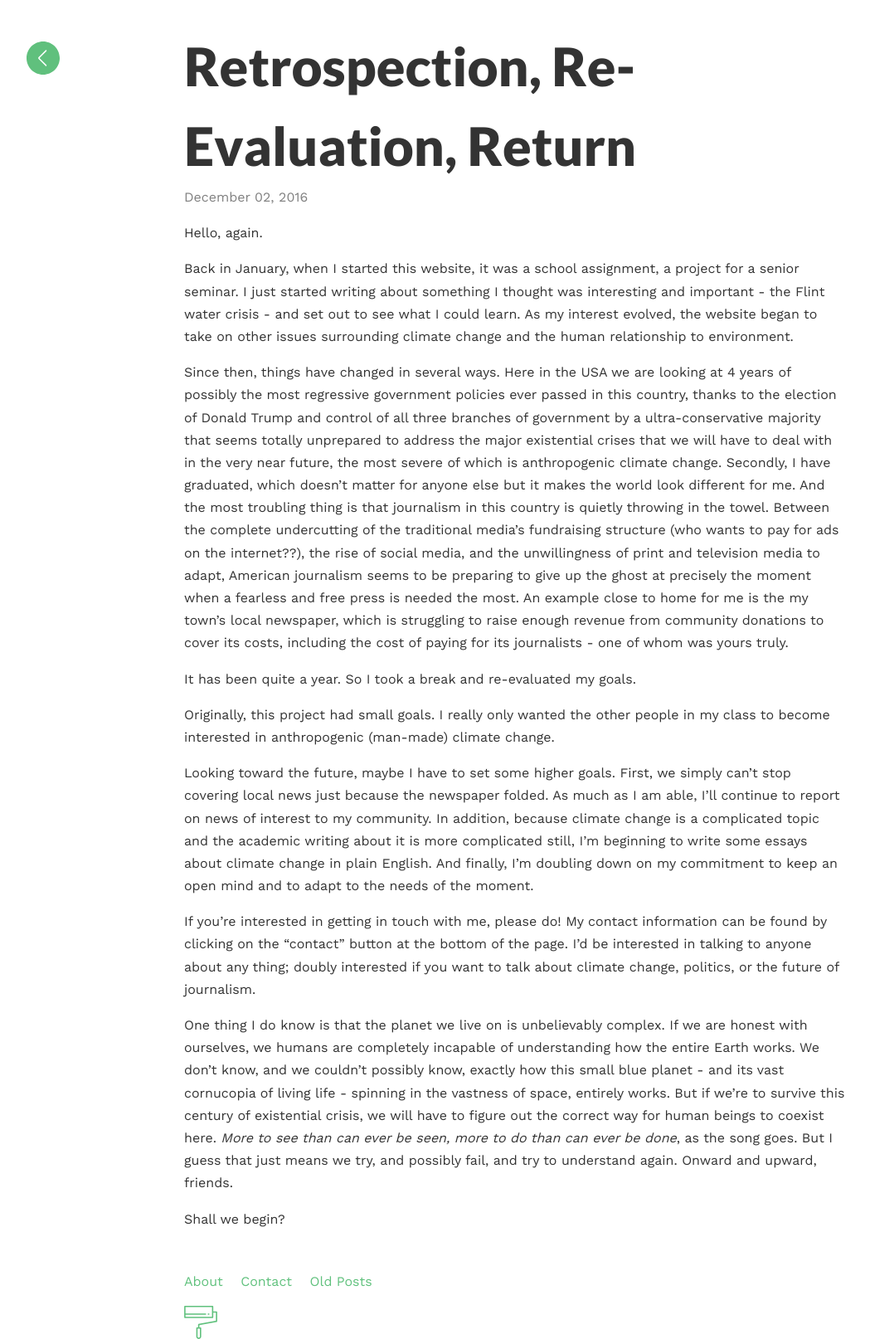
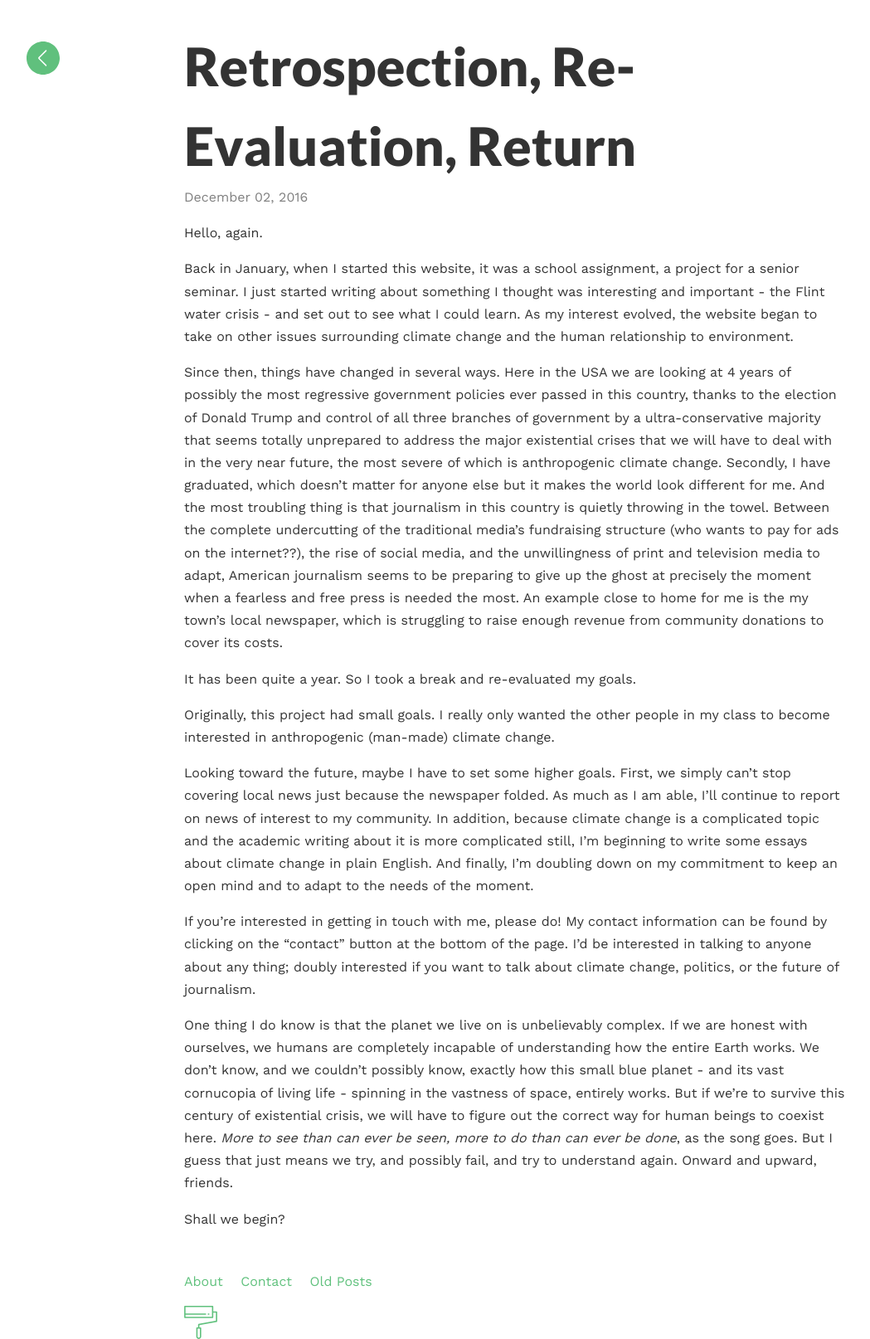
Before and after one commit to SolastalgiaUSA/solastalgiausa.github.io, a Jekyll site: the page built from _posts/2016-12-02-return.md, in a window 1280 px wide. Shown: the whole page at 83% size, without its empty margins (18-1067 px from the left). Built offline with Jekyll 4.4.1, drawn with Linux system fonts in a browser that asks for light colours.

Commit message:
first post edit

```diff
--- a/_posts/2016-12-02-return.md
+++ b/_posts/2016-12-02-return.md
@@ -9,7 +9,7 @@
 
 Back in January, when I started this website, it was a school assignment, a project for a senior seminar.  I just started writing about something I thought was interesting and important - the Flint water crisis - and set out to see what I could learn.  As my interest evolved, the website began to take on other issues surrounding climate change and the human relationship to environment.
 
-Since then, things have changed in several ways.  Here in the USA we are looking at 4 years of possibly the most regressive government policies ever passed in this country, thanks to the election of Donald Trump and control of all three branches of government by a ultra-conservative majority that seems totally unprepared to address the major existential crises that we will have to deal with in the very near future, the most severe of which is anthropogenic climate change.  Secondly, I have graduated, which doesn't matter for anyone else but it makes the world look different for me.  And the most troubling thing is that journalism in this country is quietly throwing in the towel.  Between the complete undercutting of the traditional media's fundraising structure (who wants to pay for ads on the internet??), the rise of social media, and the unwillingness of print and television media to adapt, American journalism seems to be preparing to give up the ghost at precisely the moment when a fearless and free press is needed the most.  An example close to home for me is the my town's local newspaper, which is struggling to raise enough revenue from community donations to cover its costs, including the cost of paying for its journalists - one of whom was yours truly.
+Since then, things have changed in several ways.  Here in the USA we are looking at 4 years of possibly the most regressive government policies ever passed in this country, thanks to the election of Donald Trump and control of all three branches of government by a ultra-conservative majority that seems totally unprepared to address the major existential crises that we will have to deal with in the very near future, the most severe of which is anthropogenic climate change.  Secondly, I have graduated, which doesn't matter for anyone else but it makes the world look different for me.  And the most troubling thing is that journalism in this country is quietly throwing in the towel.  Between the complete undercutting of the traditional media's fundraising structure (who wants to pay for ads on the internet??), the rise of social media, and the unwillingness of print and television media to adapt, American journalism seems to be preparing to give up the ghost at precisely the moment when a fearless and free press is needed the most.  An example close to home for me is the my town's local newspaper, which is struggling to raise enough revenue from community donations to cover its costs.
 
 It has been quite a year.  So I took a break and re-evaluated my goals.
 
```
